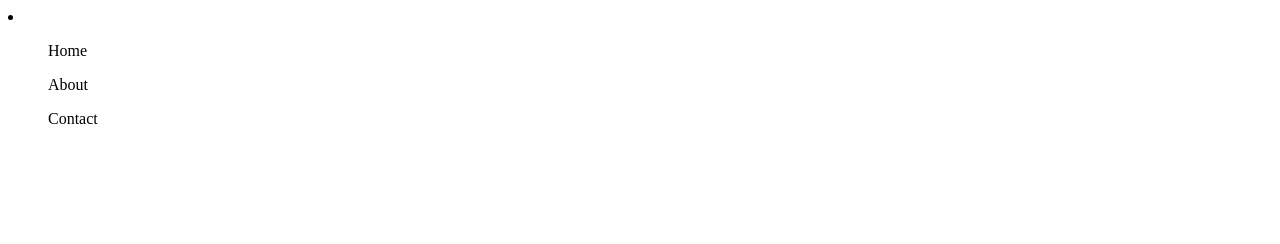
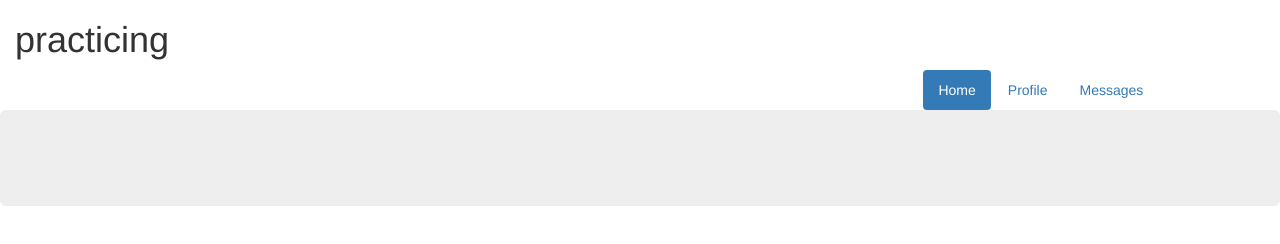
Before and after one commit to johnpaulvan/final-project, a plain HTML site: page index.html in a window 1280 px wide. Drawn offline with Linux system fonts and the light colour scheme.

Commit message:
started final project

```diff
--- a/css/styles.css
+++ b/css/styles.css
@@ -0,0 +1,4 @@
+.nav-pills{
+    float:right;
+
+}
--- a/index.html
+++ b/index.html
@@ -6,14 +6,24 @@
     <meta http-equiv="X-UA-Compatible" content="ie=edge">
     <title>Final Project</title>
     <link rel="stylesheet" href="css/styles.css">
+    <link rel="stylesheet" href="css/bootstrap.min.css">
 </head>
 <body>
-    <nav class="navbar">
-        <li class="list-item">
-            <ul class="home">Home</ul>
-            <ul class="about">About</ul>
-            <ul class="contact">Contact</ul>
-        </li>
-    </nav>
+    <div class="container-fluid">
+        <h1>practicing</h1>
+        <div class="row">
+             <div class="col-md-5 col-md-offset-6"><ul class="nav nav-pills">
+               <ul class="nav nav-pills">
+                 <li role="presentation" class="active"><a href="#">Home</a></li>
+                 <li role="presentation"><a href="#">Profile</a></li>
+                 <li role="presentation"><a href="#">Messages</a></li>
+               </ul>
+             </div>
+         </div>
+    <div class="row pic_row">
+        <div class="jumbotron">
+
+        </div>
+    </div>
 </body>
 </html>
```
